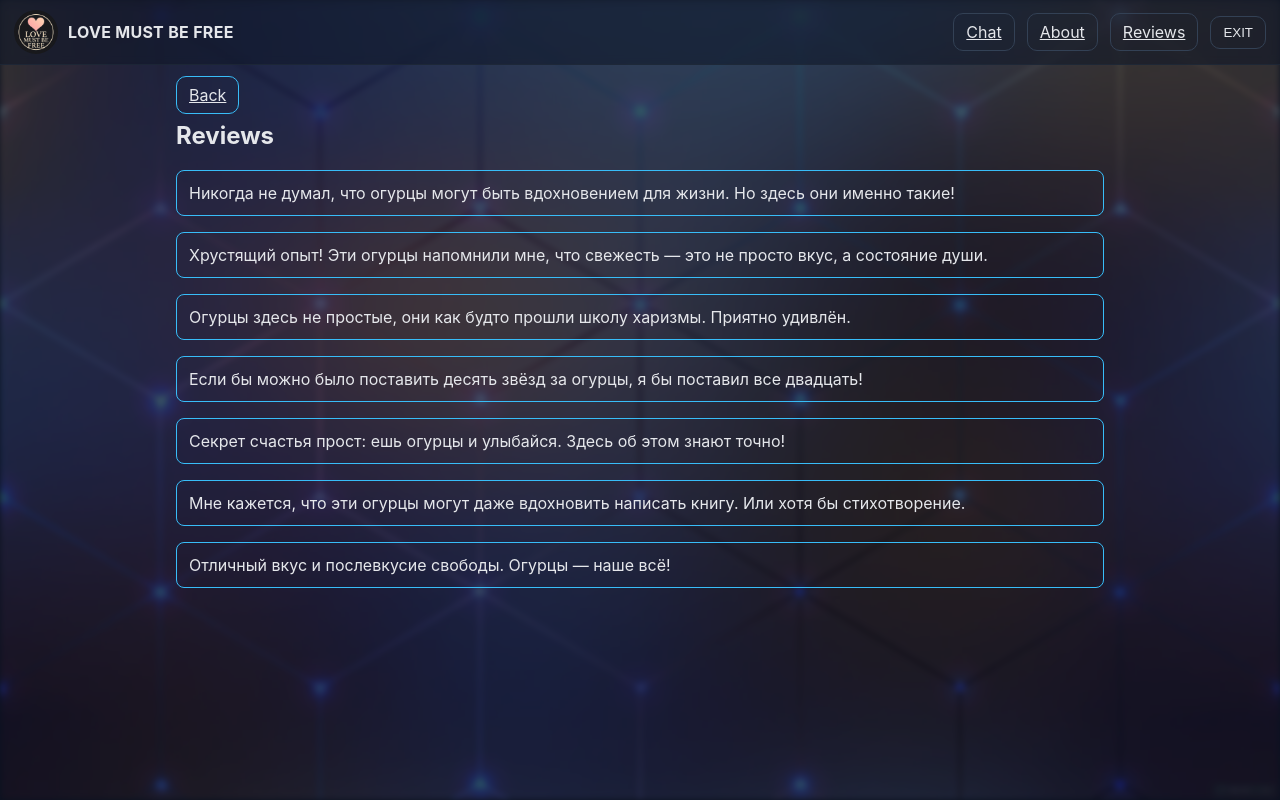
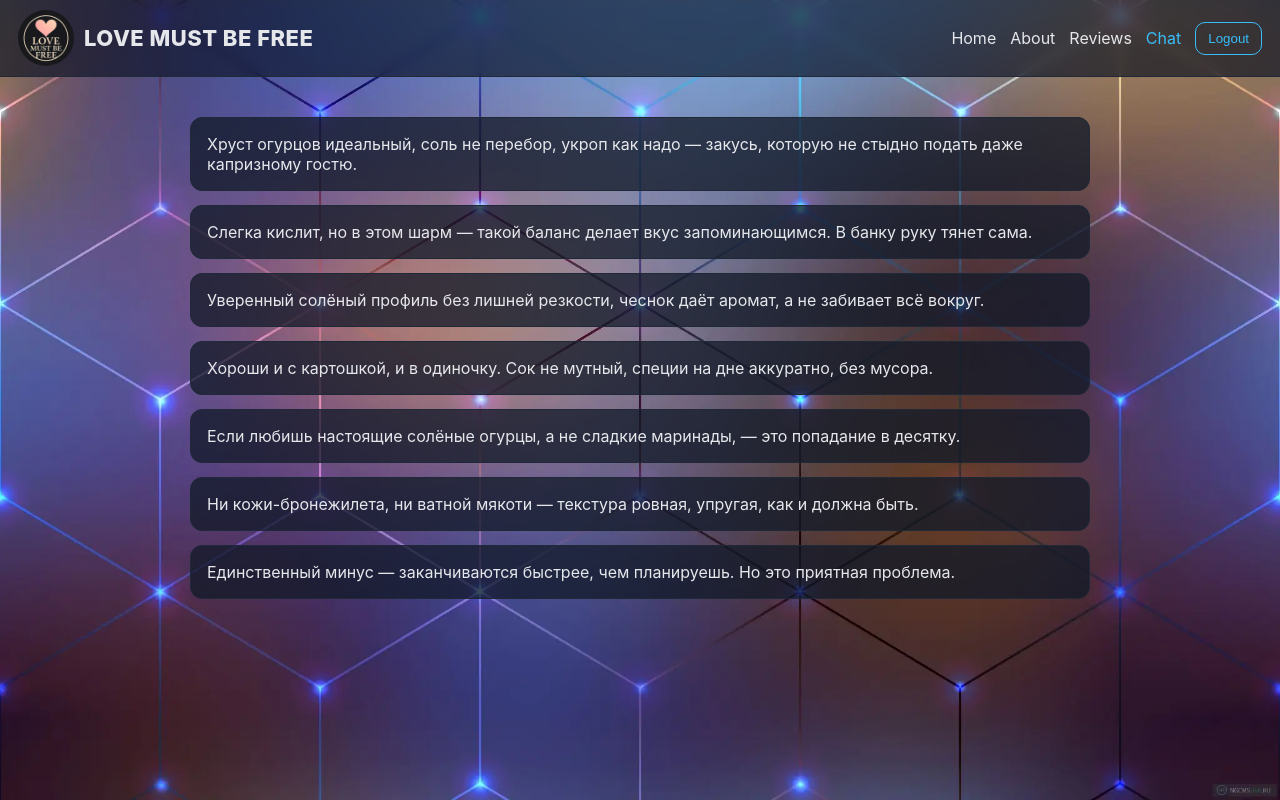
Before and after one commit to Jorgor-prog/LOVE_MUST_BE_FREE_v2, a Next.js app: page /reviews in a window 1280 px wide. Built offline with nearby package versions, Linux system fonts and the light colour scheme; no server answers.

Commit message:
Update page.tsx

```diff
--- a/app/reviews/page.tsx
+++ b/app/reviews/page.tsx
@@ -1,44 +1,29 @@
 'use client';
 export const dynamic = 'force-dynamic';
 
-import Image from 'next/image';
-import { useEffect } from 'react';
-import UserNav from '@/components/UserNav';
+import UserTopBar from '@/components/UserTopBar';
+import React from 'react';
+
+const REVIEWS = [
+  "Хруст огурцов идеальный, соль не перебор, укроп как надо — закусь, которую не стыдно подать даже капризному гостю.",
+  "Слегка кислит, но в этом шарм — такой баланс делает вкус запоминающимся. В банку руку тянет сама.",
+  "Уверенный солёный профиль без лишней резкости, чеснок даёт аромат, а не забивает всё вокруг.",
+  "Хороши и с картошкой, и в одиночку. Сок не мутный, специи на дне аккуратно, без мусора.",
+  "Если любишь настоящие солёные огурцы, а не сладкие маринады, — это попадание в десятку.",
+  "Ни кожи-бронежилета, ни ватной мякоти — текстура ровная, упругая, как и должна быть.",
+  "Единственный минус — заканчиваются быстрее, чем планируешь. Но это приятная проблема."
+];
 
 export default function ReviewsPage(){
-  useEffect(()=>{ document.body.style.background = '#0b1220'; return ()=>{ document.body.style.background=''; };},[]);
   return (
-    <div style={{minHeight:'100vh', position:'relative', color:'#e5e7eb'}}>
-      <Image src="/images/Background_1.webp" alt="" fill style={{objectFit:'cover', opacity:.3, filter:'blur(3px)'}}/>
-      <div style={{position:'relative', zIndex:1}}>
-        <UserNav/>
-        <div style={{maxWidth:960, margin:'0 auto', padding:'20px 16px'}}>
-          <a href="/dashboard" className="btn" style={{borderColor:'#38bdf8', color:'#38bdf8'}}>Back</a>
-          <h2 style={{marginTop:16}}>Reviews</h2>
-          <div style={{marginTop:20, display:'grid', gap:16}}>
-            <div style={{padding:12, border:'1px solid #38bdf8', borderRadius:8}}>
-              Никогда не думал, что огурцы могут быть вдохновением для жизни. Но здесь они именно такие!
-            </div>
-            <div style={{padding:12, border:'1px solid #38bdf8', borderRadius:8}}>
-              Хрустящий опыт! Эти огурцы напомнили мне, что свежесть — это не просто вкус, а состояние души.
-            </div>
-            <div style={{padding:12, border:'1px solid #38bdf8', borderRadius:8}}>
-              Огурцы здесь не простые, они как будто прошли школу харизмы. Приятно удивлён.
-            </div>
-            <div style={{padding:12, border:'1px solid #38bdf8', borderRadius:8}}>
-              Если бы можно было поставить десять звёзд за огурцы, я бы поставил все двадцать!
-            </div>
-            <div style={{padding:12, border:'1px solid #38bdf8', borderRadius:8}}>
-              Секрет счастья прост: ешь огурцы и улыбайся. Здесь об этом знают точно!
-            </div>
-            <div style={{padding:12, border:'1px solid #38bdf8', borderRadius:8}}>
-              Мне кажется, что эти огурцы могут даже вдохновить написать книгу. Или хотя бы стихотворение.
-            </div>
-            <div style={{padding:12, border:'1px solid #38bdf8', borderRadius:8}}>
-              Отличный вкус и послевкусие свободы. Огурцы — наше всё!
-            </div>
+    <div style={{minHeight:'100vh', backgroundImage:'url(/images/Background_1.webp)', backgroundSize:'cover', backgroundPosition:'center'}}>
+      <UserTopBar />
+      <div style={{maxWidth:900, margin:'40px auto', display:'grid', gap:14}}>
+        {REVIEWS.map((t, i)=>(
+          <div key={i} style={{background:'rgba(17,24,39,0.75)', color:'#e5e7eb', border:'1px solid #1f2937', borderRadius:12, padding:16}}>
+            {t}
           </div>
-        </div>
+        ))}
       </div>
     </div>
   );
```
